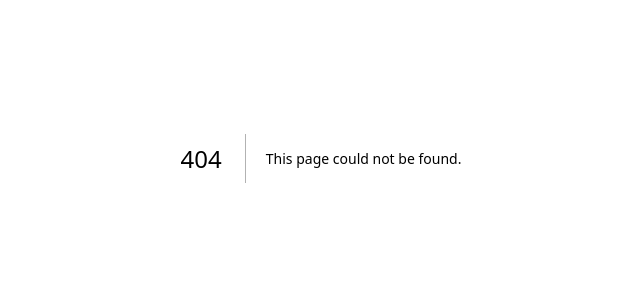
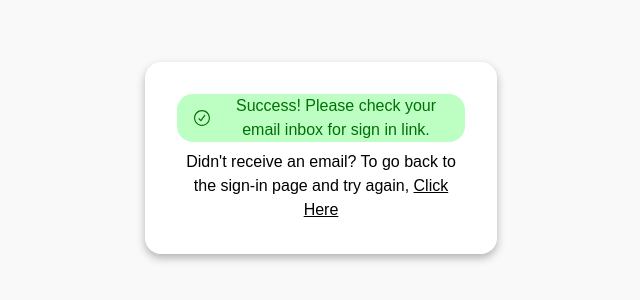
Before and after one commit to AxelMBC/rag-ai, a Next.js app: page /auth/auth-success in a window 1280 px wide. Before the commit this address had no page. Shown: the part 242-542 px from the top of the page, without its empty margins (319-959 px from the left). Built offline with nearby package versions, Linux system fonts and the light colour scheme.

Commit message:
auth-success and auth-error has been added successfully

```diff
--- /dev/null
+++ b/app/auth/auth-success.scss
@@ -0,0 +1,31 @@
+.auth-success-page {
+  display: flex;
+  align-items: center;
+  justify-content: center;
+  min-height: 100vh;
+  background-color: hsl(0, 0%, 97.5%);
+
+  .auth-success-card {
+    width: 22rem;
+    padding: 2rem;
+    border-radius: 1rem;
+    box-shadow: 0 4px 8px hsl(0, 0%, 70%);
+    background-color: white;
+    text-align: center;
+
+    .auth-success {
+      display: grid;
+      grid-template-columns: auto 1fr;
+      align-items: center;
+      color: hsl(124, 100%, 22%);
+      background-color: hsl(125, 100%, 87%);
+      border-radius: 1rem;
+      padding: 0rem 1rem;
+
+      .icon {
+        margin-right: 0.75rem;
+        font-size: large;
+      }
+    }
+  }
+}
--- /dev/null
+++ b/app/auth/auth-success/page.tsx
@@ -0,0 +1,32 @@
+import "../auth-success.scss";
+import { RxCheckCircled } from "react-icons/rx";
+
+const AuthSuccessPage: React.FC = () => {
+  return (
+    <div className="auth-success-page">
+      <div className="auth-success-card">
+        <div className="auth-success mb-2">
+          <RxCheckCircled className="icon" />
+
+          <p>{"Success! Please check your email inbox for sign in link."}</p>
+        </div>
+        <div>
+          <p className="text-black">
+            {
+              "Didn't receive an email? To go back to the sign-in page and try again, "
+            }
+
+            <a
+              href="/api/auth/signin"
+              style={{ cursor: "pointer", textDecoration: "underline" }}
+            >
+              Click Here
+            </a>
+          </p>
+        </div>
+      </div>
+    </div>
+  );
+};
+
+export default AuthSuccessPage;
--- a/app/globals.css
+++ b/app/globals.css
@@ -40,3 +40,7 @@ a {
     color-scheme: dark;
   }
 }
+
+p {
+  margin: 0;
+}
```
Also changed, not shown: app/auth/auth-error.scss (added, +31 -0 lines), app/auth/auth-error/page.tsx (added, +30 -0 lines).
